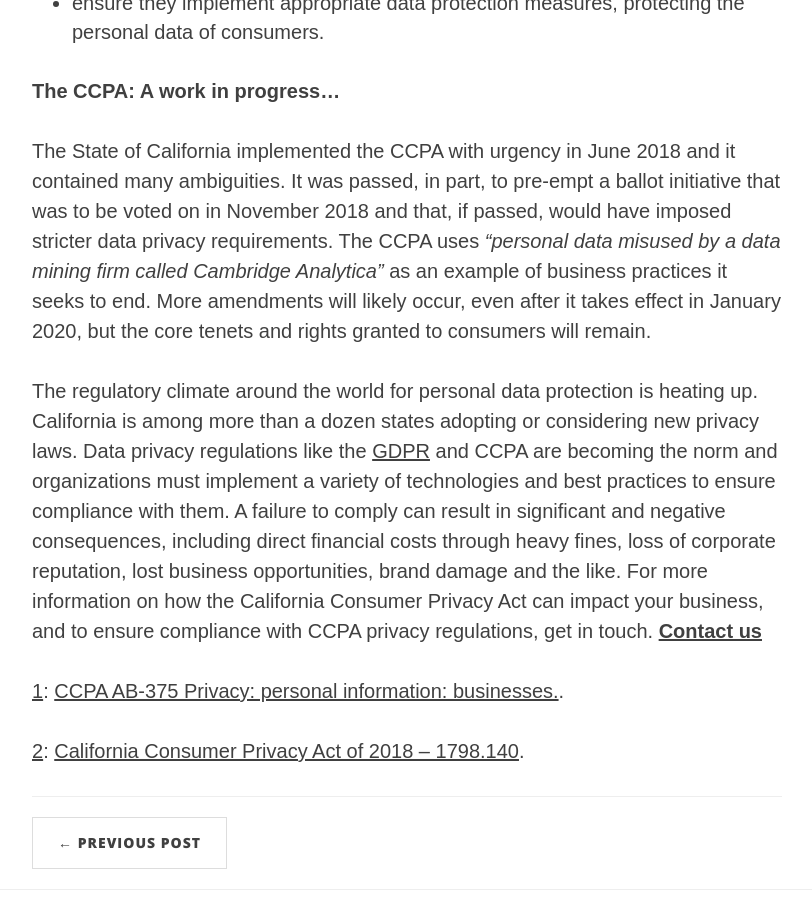
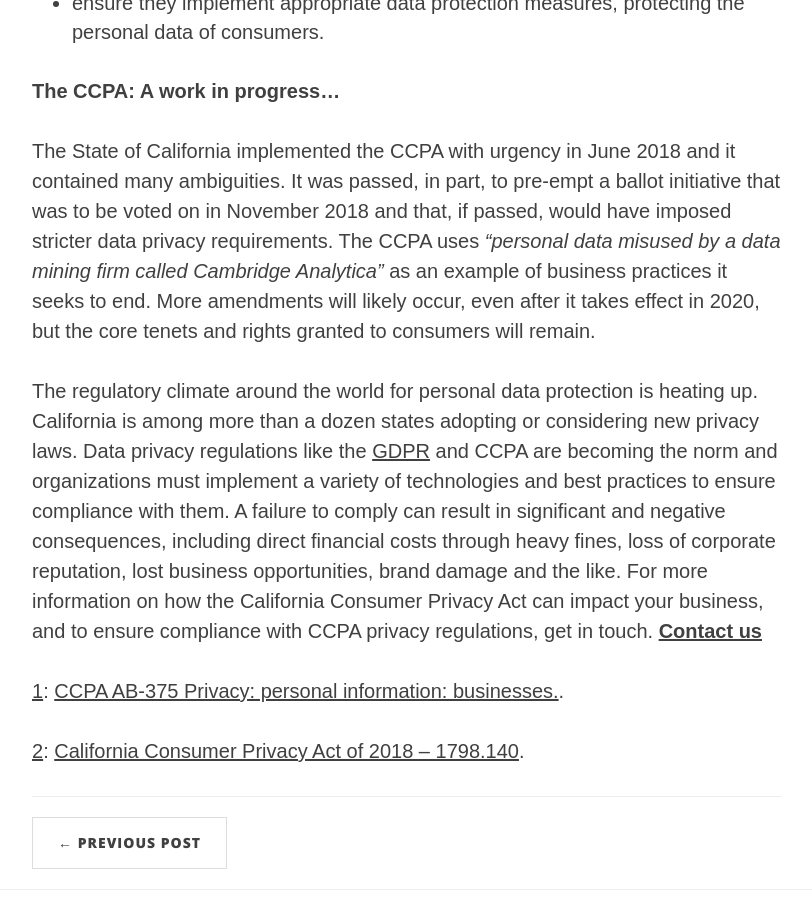
Before and after one commit to riod4/resources, a Jekyll site: the page built from _posts/2019-10-13-CCPA-privacy-protection.md, in a window 1280 px wide and 900 px high, scrolled down 3538 px. Shown: the whole window, without its empty margins (233-1045 px from the left). Built offline with Jekyll 4.4.1, drawn with Linux system fonts in a browser that asks for light colours; nearby versions of some CDN libraries; some of the changed text lies outside the part shown.

Commit message:
2020-07-10 update to remove Jan. start date

```diff
--- a/_posts/2019-10-13-CCPA-privacy-protection.md
+++ b/_posts/2019-10-13-CCPA-privacy-protection.md
@@ -15,7 +15,7 @@ header-license:
 
 ---
 
-The state of California is the fifth largest economy of the world; larger than the United Kingdom, France, or India. On January 1, 2020, the California Consumer Privacy Act (CCPA) <sup>[1](#myfootnote1)</sup> goes into effect, and this new privacy law has extra-territorial implications. The CCPA is intended to protect consumers, enhance privacy rights and provide greater transparency for residents of the state of California. The CCPA also empowers consumers to file class action suits for privacy losses without requiring them to show any evidentiary loss of property or money. In the event of a data breach, a business could face civil damages of up to $750 per violation, per consumer or actual damages, whichever is greater, plus any other relief the court deems proper.
+The state of California is the fifth largest economy of the world; larger than the United Kingdom, France, or India.  In 2020, the California Consumer Privacy Act (CCPA) <sup>[1](#myfootnote1)</sup> goes into effect, and this new privacy law has extra-territorial implications. The CCPA is intended to protect consumers, enhance privacy rights and provide greater transparency for residents of the state of California. The CCPA also empowers consumers to file class action suits for privacy losses without requiring them to show any evidentiary loss of property or money. In the event of a data breach, a business could face civil damages of up to $750 per violation, per consumer or actual damages, whichever is greater, plus any other relief the court deems proper.
 
 > ### A business anywhere in the world which suffers a data breach that includes personal data on a few thousand customers in California could face millions of dollars in CCPA fines.
 
@@ -69,7 +69,7 @@ Come January 1, 2020, companies have 30 days to comply with the law once regulat
 
 **The CCPA: A work in progress…**
 
-The State of California implemented the CCPA with urgency in June 2018 and it contained many ambiguities. It was passed, in part, to pre-empt a ballot initiative that was to be voted on in November 2018 and that, if passed, would have imposed stricter data privacy requirements. The CCPA uses *“personal data misused by a data mining firm called Cambridge Analytica”* as an example of business practices it seeks to end. More amendments will likely occur, even after it takes effect in January 2020, but the core tenets and rights granted to consumers will remain.
+The State of California implemented the CCPA with urgency in June 2018 and it contained many ambiguities. It was passed, in part, to pre-empt a ballot initiative that was to be voted on in November 2018 and that, if passed, would have imposed stricter data privacy requirements. The CCPA uses *“personal data misused by a data mining firm called Cambridge Analytica”* as an example of business practices it seeks to end. More amendments will likely occur, even after it takes effect in 2020, but the core tenets and rights granted to consumers will remain.
 
 The regulatory climate around the world for personal data protection is heating up. California is among more than a dozen states adopting or considering new privacy laws. Data privacy regulations like the [GDPR]({{ site.baseurl }}{% link _posts/2018-02-13-GDPR-privacy-protection.md %}) and CCPA are becoming the norm and organizations must implement a variety of technologies and best practices to ensure compliance with them. A failure to comply can result in significant and negative consequences, including direct financial costs through heavy fines, loss of corporate reputation, lost business opportunities, brand damage and the like. For more information on how the California Consumer Privacy Act can impact your business, and to ensure compliance with CCPA privacy regulations, get in touch. [**Contact us**]({{ site.baseurl }}/contact)
 
```
